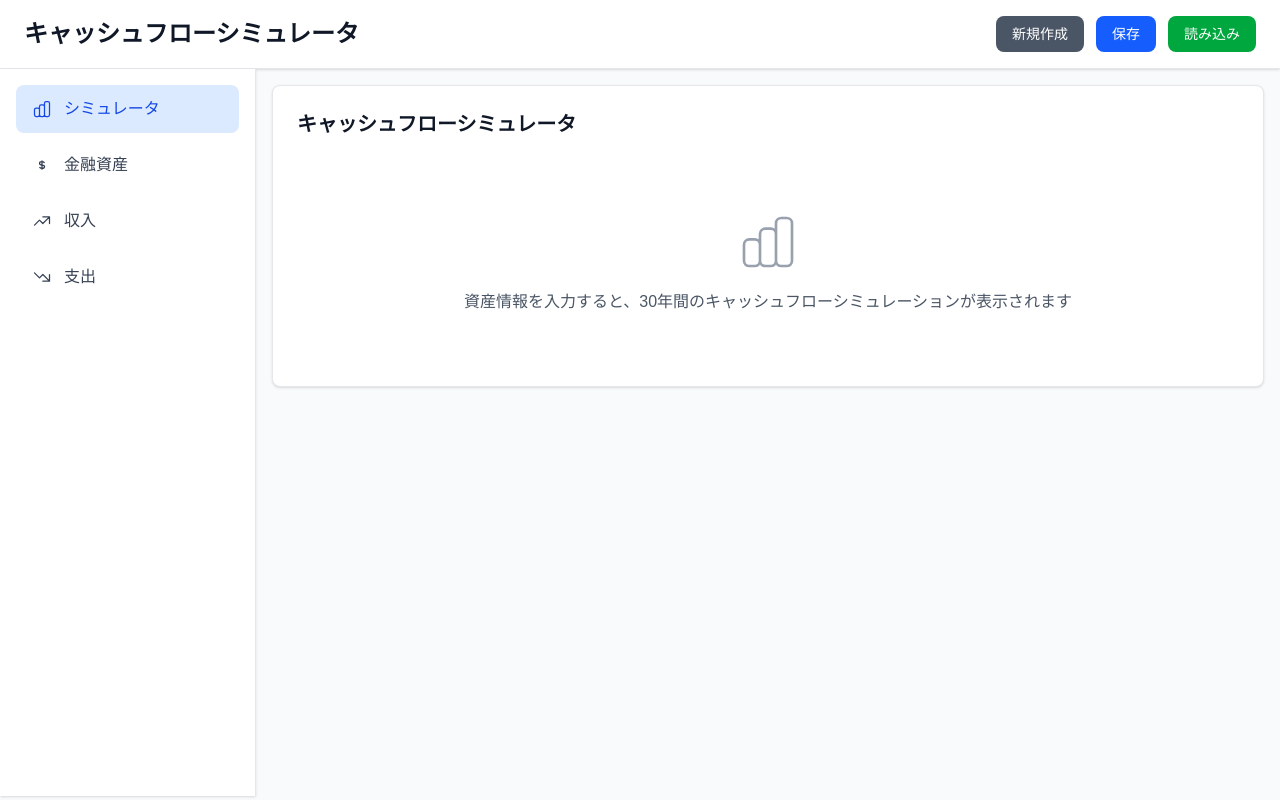
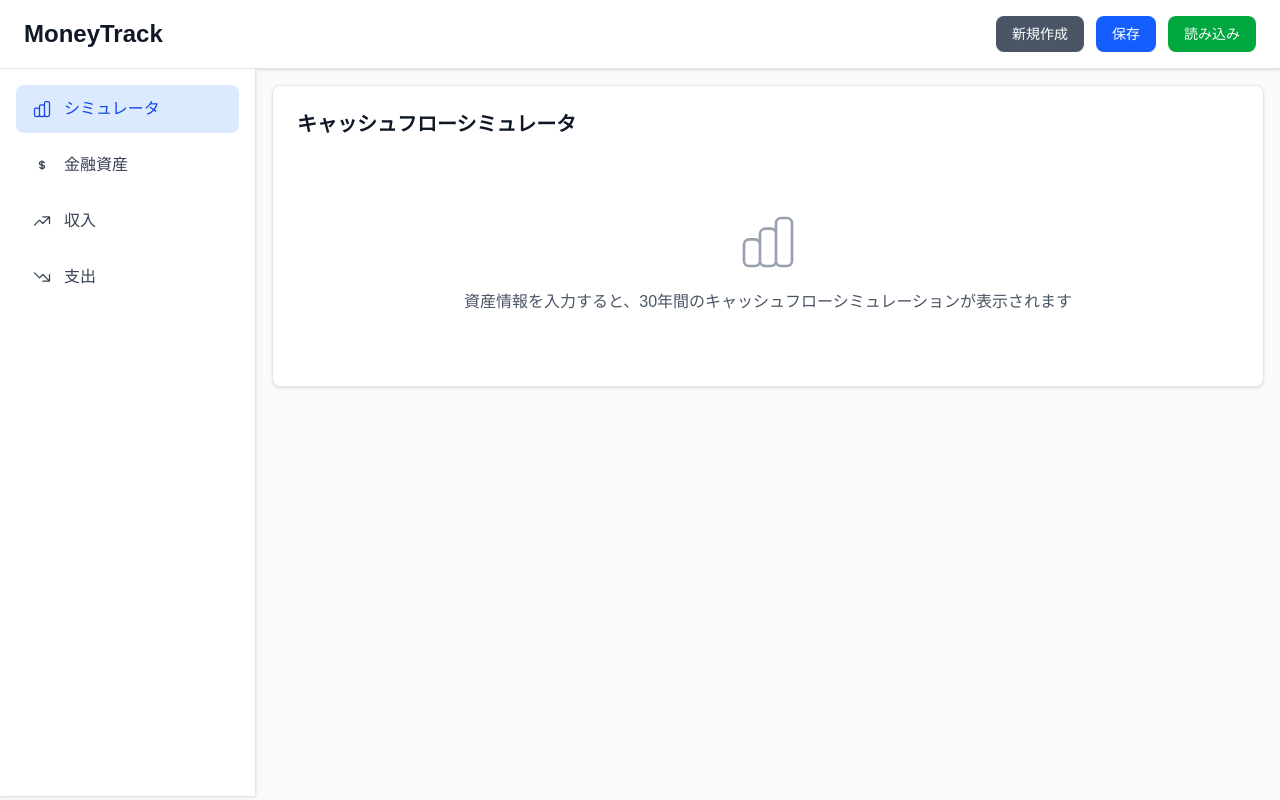
Before and after one commit to IzumiSy/money-track, a Next.js app: page /dashboard/simulator in a window 1280 px wide. Built offline with nearby package versions, Linux system fonts and the light colour scheme.

Commit message:
Update title

```diff
--- a/src/app/layout.tsx
+++ b/src/app/layout.tsx
@@ -13,7 +13,7 @@ const geistMono = Geist_Mono({
 });
 
 export const metadata: Metadata = {
-  title: "キャッシュフローシミュレータ",
+  title: "MoneyTrack",
   description:
     "個人の資産管理とキャッシュフローをシミュレーションするアプリケーション",
 };
--- a/src/components/AppLayout.tsx
+++ b/src/components/AppLayout.tsx
@@ -63,7 +63,7 @@ export default function AppLayout({ children }: AppLayoutProps) {
         <div className="px-6 py-4 flex justify-between items-center">
           <div>
             <h1 className="text-2xl font-bold text-gray-900 dark:text-white">
-              キャッシュフローシミュレータ
+              MoneyTrack
             </h1>
             {currentSimulation && (
               <p className="text-sm text-gray-600 dark:text-gray-400 mt-1">
```
